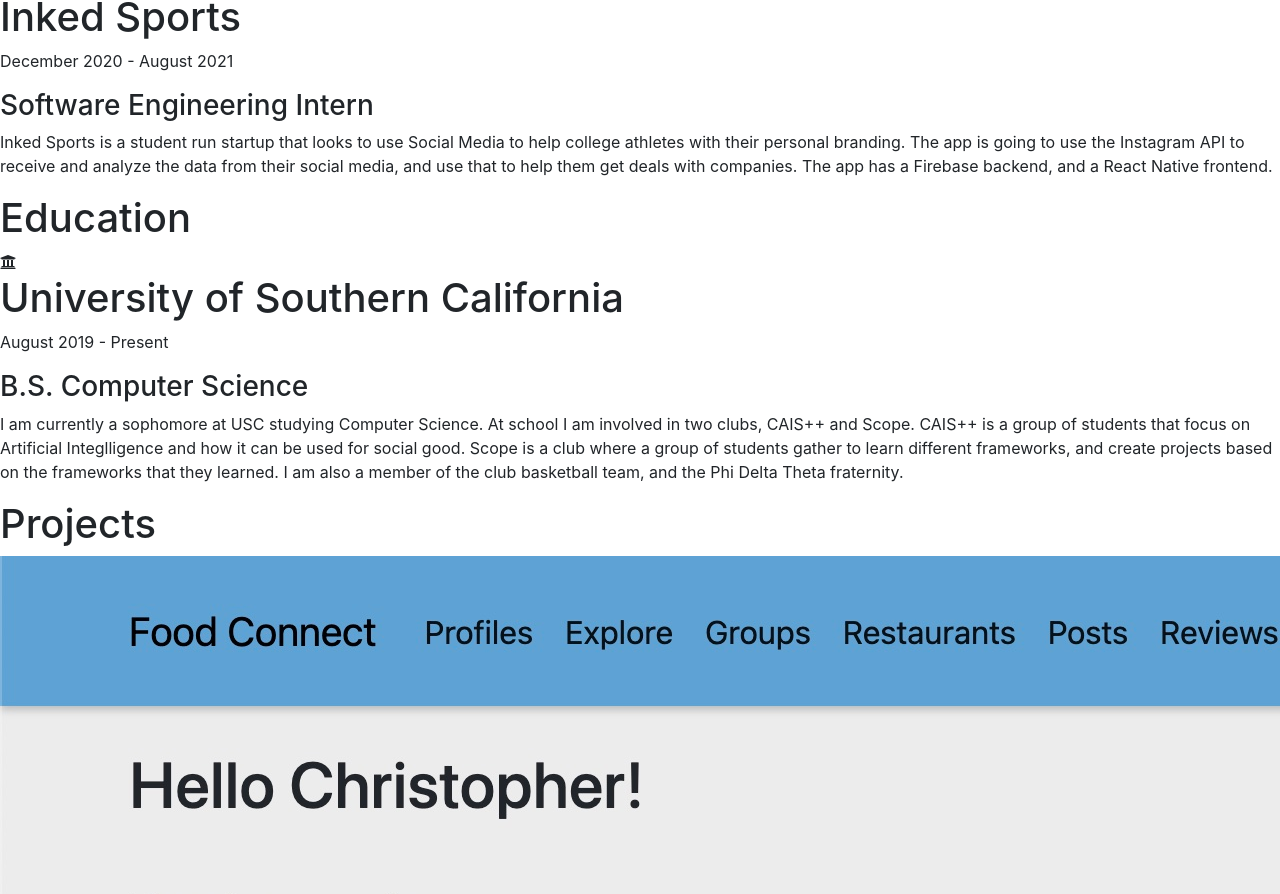
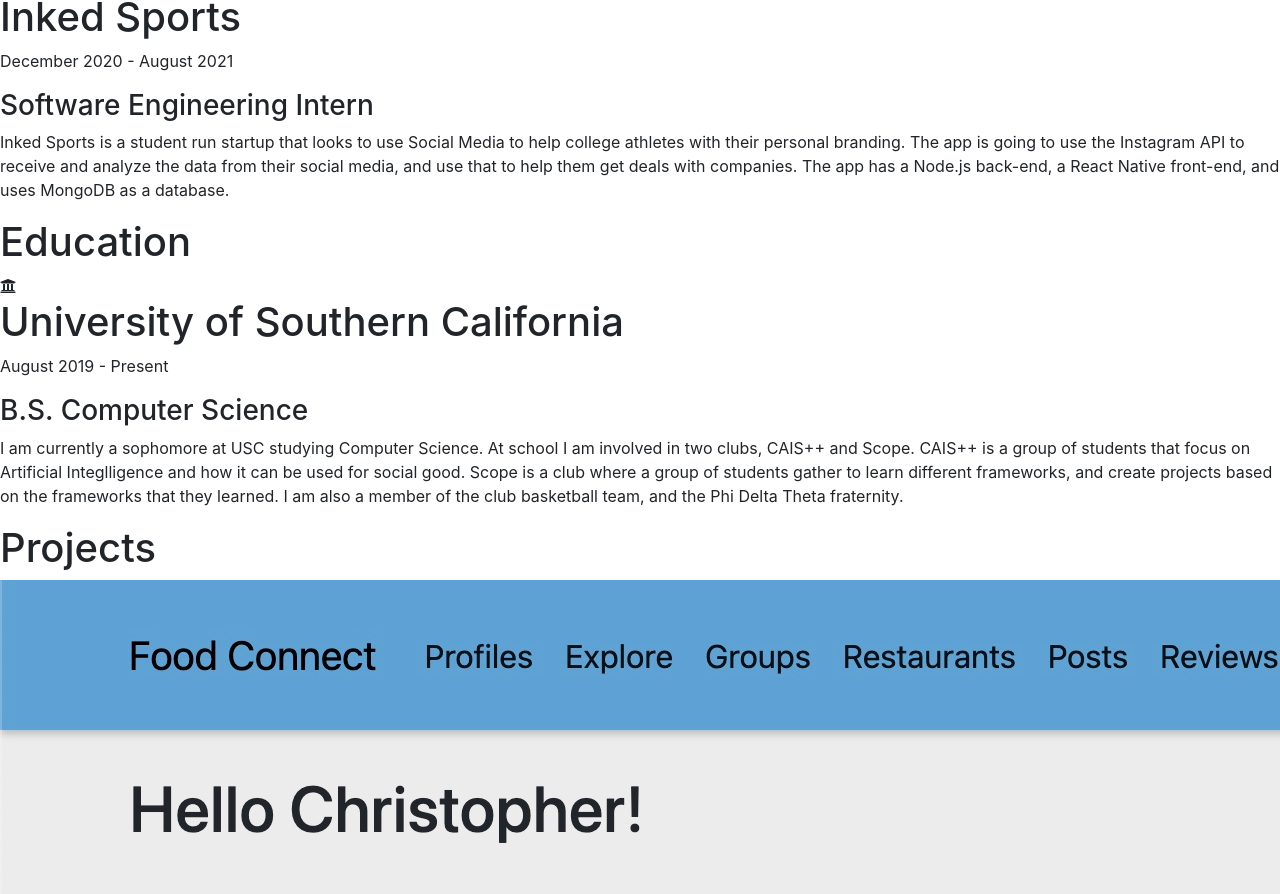
Before and after one commit to chrisbcooper/personalwebsite, a React (Create React App) app: page / in a window 1280 px wide. Shown: the part 3697-4591 px from the top of the page. Built offline with nearby package versions, Linux system fonts and the light colour scheme; the HTML template or start-up script is replaced by a standard one.

Commit message:
Fix experience description

```diff
--- a/src/components/Experience/Experience.js
+++ b/src/components/Experience/Experience.js
@@ -22,8 +22,8 @@ function Experience() {
         with their personal branding. The app is going to use
         the Instagram API to receive and analyze the data from
         their social media, and use that to help them get deals
-        with companies. The app has a Firebase backend, and a
-        React Native frontend.'
+        with companies. The app has a Node.js back-end, a React Native front-end,
+		and uses MongoDB as a database.'
 				/>
 			</div>
 			<h1>Education</h1>
```
